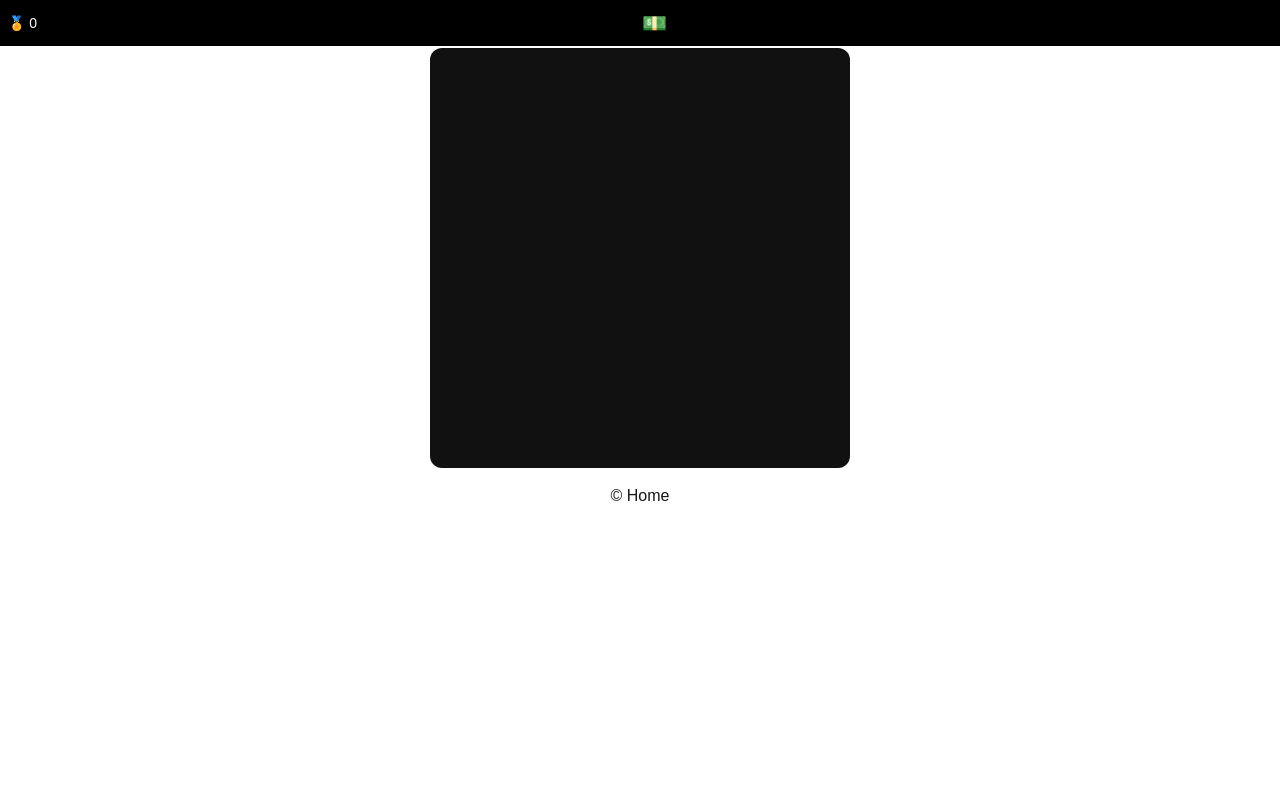
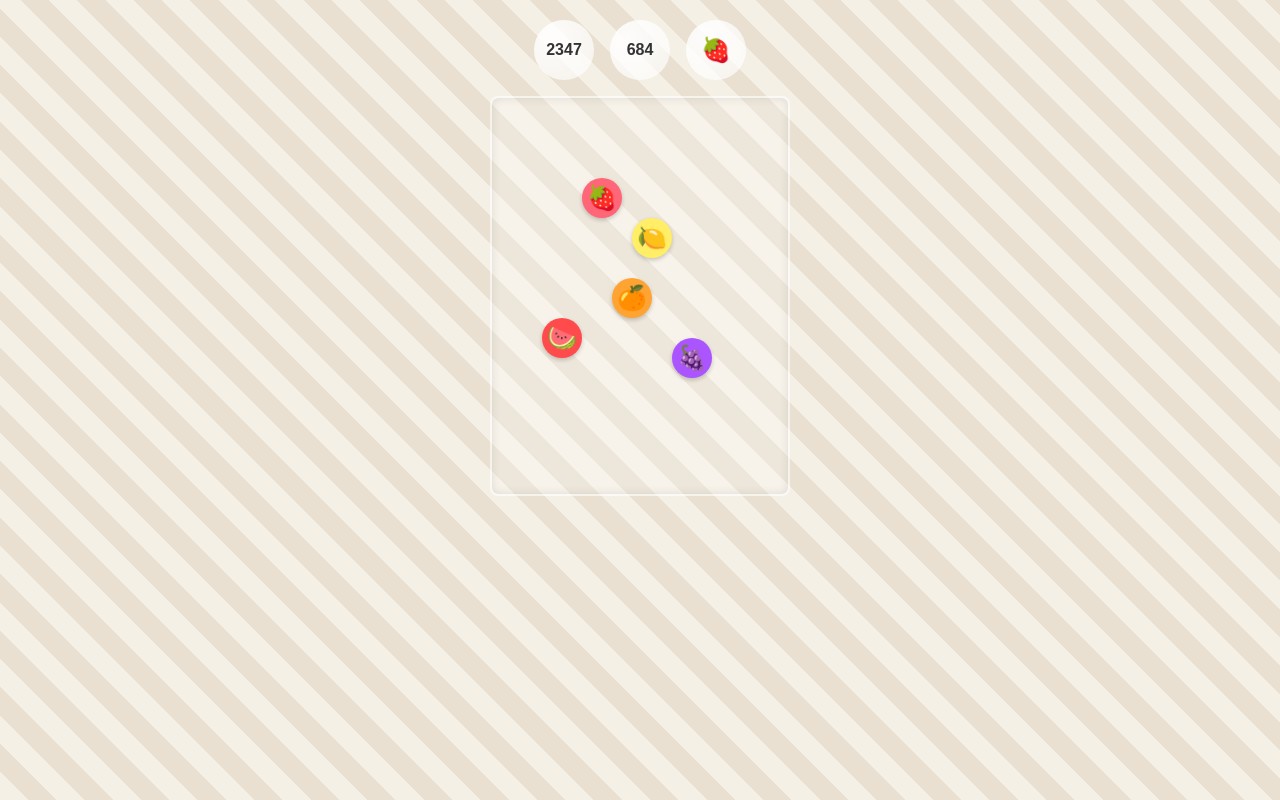
Before and after one commit to rmanzoku/samples, a Next.js app in the folder next-app/: page /games/suika in a window 1280 px wide. Built offline with nearby package versions, Linux system fonts and the light colour scheme.

Commit message:
Add Suika design to games page

```diff
--- /dev/null
+++ b/next-app/app/games/suika/design.css
@@ -0,0 +1,77 @@
+.suika-page {
+    margin: 0;
+    font-family: sans-serif;
+    background-color: #f5f0e6;
+    background-image: repeating-linear-gradient(45deg, #f5f0e6 0, #f5f0e6 20px, #e9e0d1 20px, #e9e0d1 40px);
+    display: flex;
+    justify-content: center;
+    align-items: flex-start;
+    height: 100vh;
+}
+
+.suika-page .game-wrapper {
+    width: 320px;
+    height: 600px;
+    margin-top: 20px;
+    position: relative;
+}
+
+.suika-page .scoreboard {
+    display: flex;
+    justify-content: center;
+    gap: 16px;
+    margin-bottom: 16px;
+}
+
+.suika-page .bubble {
+    width: 60px;
+    height: 60px;
+    border-radius: 50%;
+    background: radial-gradient(circle at 30% 30%, rgba(255,255,255,0.9), rgba(255,255,255,0.6));
+    display: flex;
+    justify-content: center;
+    align-items: center;
+    color: #333;
+    font-weight: bold;
+}
+
+.suika-page .bubble--next .icon::before {
+    content: "\1F353";
+    font-size: 24px;
+}
+
+.suika-page .glass-box {
+    width: 300px;
+    height: 400px;
+    margin: 0 auto;
+    background: rgba(255,255,255,0.2);
+    border: 2px solid rgba(255,255,255,0.5);
+    border-radius: 8px;
+    box-shadow: inset 0 0 10px rgba(0,0,0,0.1);
+    position: relative;
+}
+
+.suika-page .fruit {
+    width: 40px;
+    height: 40px;
+    border-radius: 50%;
+    position: absolute;
+    display: flex;
+    justify-content: center;
+    align-items: center;
+    color: #fff;
+    font-size: 24px;
+    box-shadow: 0 2px 4px rgba(0,0,0,0.2);
+}
+
+.suika-page .fruit--watermelon { background-color: #FF4B4B; }
+.suika-page .fruit--strawberry { background-color: #FF6677; }
+.suika-page .fruit--orange { background-color: #FFA433; }
+.suika-page .fruit--grape { background-color: #AA55FF; }
+.suika-page .fruit--lemon { background-color: #FFEE66; color: #333; }
+
+.suika-page .fruit--watermelon::before { content: "\1F349"; }
+.suika-page .fruit--strawberry::before { content: "\1F353"; }
+.suika-page .fruit--orange::before { content: "\1F34A"; }
+.suika-page .fruit--grape::before { content: "\1F347"; }
+.suika-page .fruit--lemon::before { content: "\1F34B"; }
--- a/next-app/app/games/suika/page.tsx
+++ b/next-app/app/games/suika/page.tsx
@@ -1,9 +1,39 @@
-"use client";
-export const dynamic = "force-dynamic";
-import dynamicFn from "next/dynamic";
+import "./design.css";
 
-const Game = dynamicFn(() => import("@/components/Game"), { ssr: false });
-
-export default function GamePage() {
-  return <Game />;
+export default function SuikaDesignPage() {
+  return (
+    <div className="suika-page">
+      <div className="game-wrapper">
+        <div className="scoreboard">
+          <div className="bubble bubble--best">2347</div>
+          <div className="bubble bubble--score">684</div>
+          <div className="bubble bubble--next">
+            <span className="icon" />
+          </div>
+        </div>
+        <div className="glass-box">
+          <div
+            className="fruit fruit--watermelon"
+            style={{ left: "50px", top: "220px" }}
+          />
+          <div
+            className="fruit fruit--orange"
+            style={{ left: "120px", top: "180px", zIndex: 2 }}
+          />
+          <div
+            className="fruit fruit--grape"
+            style={{ left: "180px", top: "240px", zIndex: 3 }}
+          />
+          <div
+            className="fruit fruit--lemon"
+            style={{ left: "140px", top: "120px" }}
+          />
+          <div
+            className="fruit fruit--strawberry"
+            style={{ left: "90px", top: "80px", zIndex: 4 }}
+          />
+        </div>
+      </div>
+    </div>
+  );
 }
```
